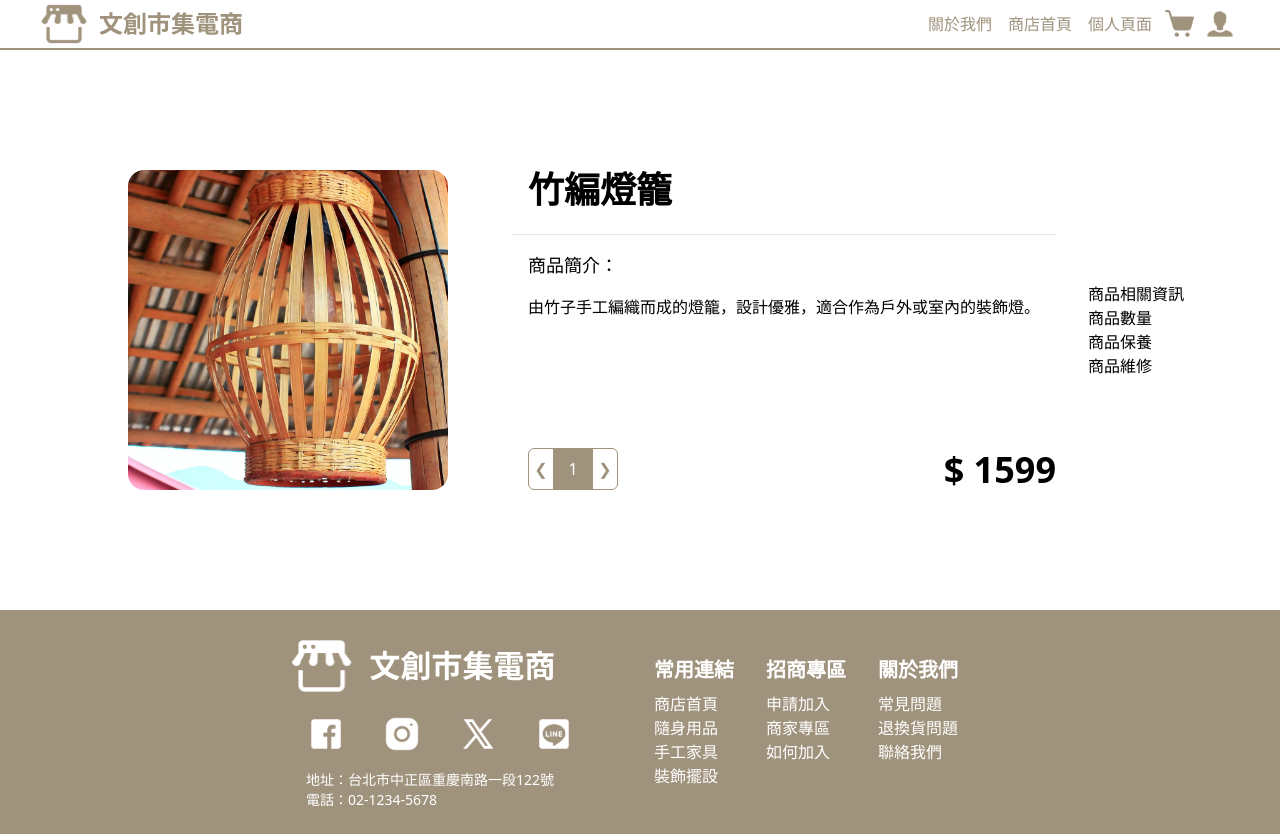
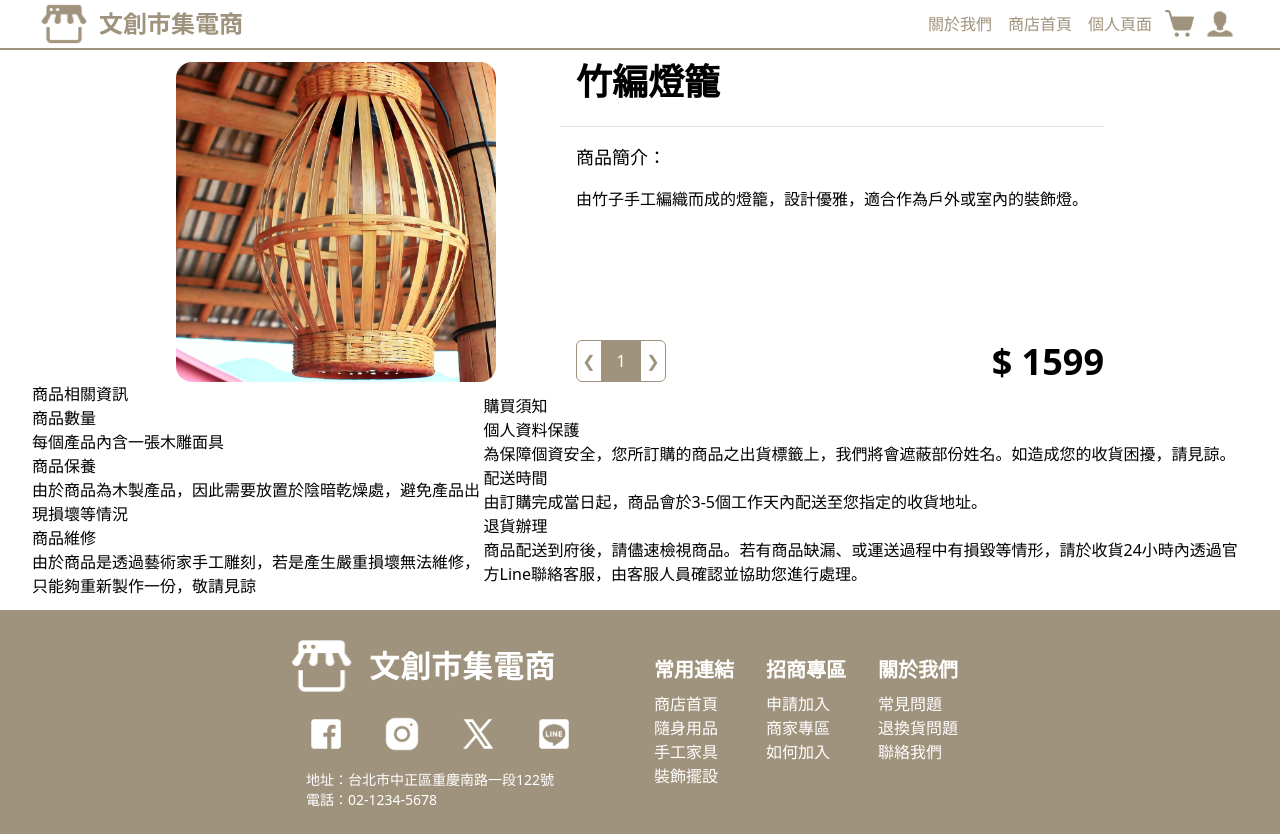
Before and after one commit to lawrence565/e-commerce-demo, a React (Vite) app: page /stores/decorations/Bamboo_Lantern in a window 1280 px wide. Built offline with nearby package versions, Linux system fonts and the light colour scheme.

Commit message:
Adding info of the product and adjusting the pages

```diff
--- a/src/pages/Product.tsx
+++ b/src/pages/Product.tsx
@@ -45,7 +45,7 @@ function ProductPage() {
   };
 
   return (
-    <div className="min-h-[70dvh] flex justify-center items-center">
+    <div className="min-h-[70dvh] max-w[1200px] flex flex-col justify-center items-center">
       <div id="product" className="flex justify-center items-center h-fit">
         <div
           id="product-img"
@@ -76,18 +76,20 @@ function ProductPage() {
                 id="amount"
                 className="w-fit flex rounded-md border-[1px] border-midBrown"
               >
-                <div className="w-6 flex justify-center items-centerp-2 text-midBrown">
-                  <button onClick={minus} disabled={amount === 1}>
-                    &#10094;
-                  </button>
+                <div
+                  onClick={minus}
+                  className="w-6 flex justify-center items-centerp-2 text-midBrown cursor-pointer"
+                >
+                  <button disabled={amount === 1}>&#10094;</button>
                 </div>
                 <div className="w-10 flex justify-center items-center p-2 bg-midBrown text-white">
                   {amount}
                 </div>
-                <div className="w-6 flex justify-center items-centerp-2 text-midBrown">
-                  <button onClick={add} disabled={amount === 20}>
-                    &#10095;
-                  </button>
+                <div
+                  onClick={add}
+                  className="w-6 flex justify-center items-centerp-2 text-midBrown cursor-pointer"
+                >
+                  <button disabled={amount === 20}>&#10095;</button>
                 </div>
               </div>
             </div>
@@ -96,17 +98,46 @@ function ProductPage() {
         </div>
       </div>
 
-      <div id="info">
-        <div>商品相關資訊</div>
+      <div id="info" className="w-full flex justify-center items-center px-8">
+        <div id="product-info">
+          <h1>商品相關資訊</h1>
           <div>
             <h3>商品數量</h3>
-          <p></p>
+            <p>每個產品內含一張木雕面具</p>
           </div>
           <div>
             <h3>商品保養</h3>
+            <p>
+              由於商品為木製產品，因此需要放置於陰暗乾燥處，避免產品出現損壞等情況
+            </p>
           </div>
           <div>
             <h3>商品維修</h3>
+            <p>
+              由於商品是透過藝術家手工雕刻，若是產生嚴重損壞無法維修，只能夠重新製作一份，敬請見諒
+            </p>
+          </div>
+        </div>
+        <div id="buyer-info">
+          <h1>購買須知</h1>
+          <div>
+            <h3>個人資料保護</h3>
+            <p>
+              為保障個資安全，您所訂購的商品之出貨標籤上，我們將會遮蔽部份姓名。如造成您的收貨困擾，請見諒。
+            </p>
+          </div>
+          <div>
+            <h3>配送時間</h3>
+            <p>
+              由訂購完成當日起，商品會於3-5個工作天內配送至您指定的收貨地址。
+            </p>
+          </div>
+          <div>
+            <h3>退貨辦理</h3>
+            <p>
+              商品配送到府後，請儘速檢視商品。若有商品缺漏、或運送過程中有損毀等情形，請於收貨24小時內透過官方Line聯絡客服，由客服人員確認並協助您進行處理。
+            </p>
+          </div>
         </div>
       </div>
     </div>
--- a/src/style/StoreStyle.scss
+++ b/src/style/StoreStyle.scss
@@ -8,7 +8,6 @@
   border-radius: 10px;
   background-color: #a0937d;
   color: white;
-  cursor: pointer;
   transition: background-color 0.3s color 0.3s ease-in;
 }
 
```
Lines whose indentation alone changed are shown as unchanged.
